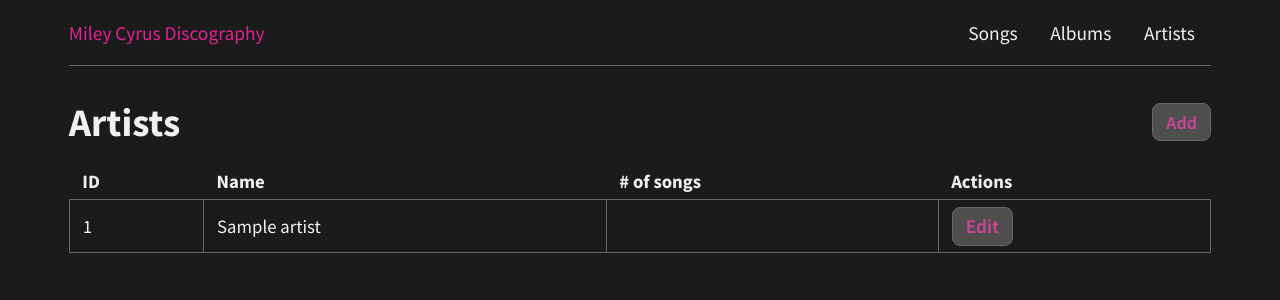
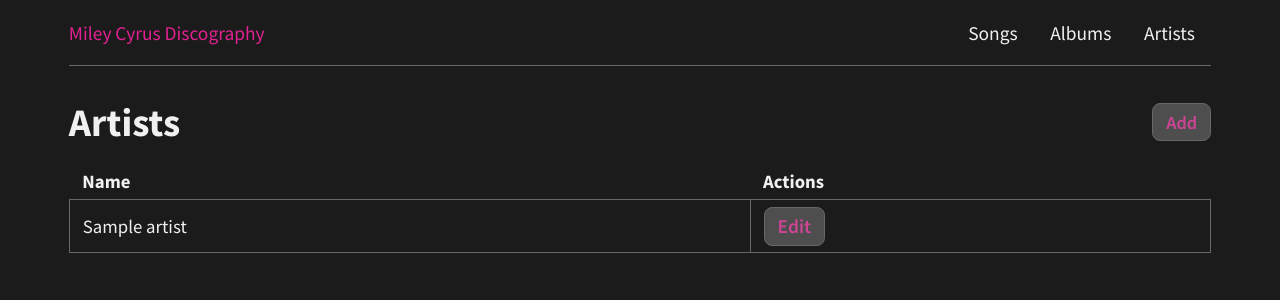
Before and after one commit to cammarb/miley-discography, a Flask app: page /artists in a window 1280 px wide. Shown: the top 300 px of the page. Run offline with Flask 2, Linux system fonts and the light colour scheme; tables that the repository leaves empty hold one stand-in row (values such as "Sample post").

Commit message:
update template of artist view

```diff
--- a/app/templates/artists/list_artists.html
+++ b/app/templates/artists/list_artists.html
@@ -26,18 +26,14 @@
 <table>
     <thead>
         <tr>
-            <th scope="col">ID</th>
             <th scope="col">Name</th>
-            <th scope="col"># of songs</th>
             <th scope="col">Actions</th>
         </tr>
     </thead>
     <tbody>
         {% for artist in artists %}
         <tr>
-            <td>{{artist.id}}</td>
             <td>{{artist.name}}</td>
-            <td></td>
             <td>
                 <a href="/artists/{{artist.id}}">
                     <button class="btn">Edit</button>
```
